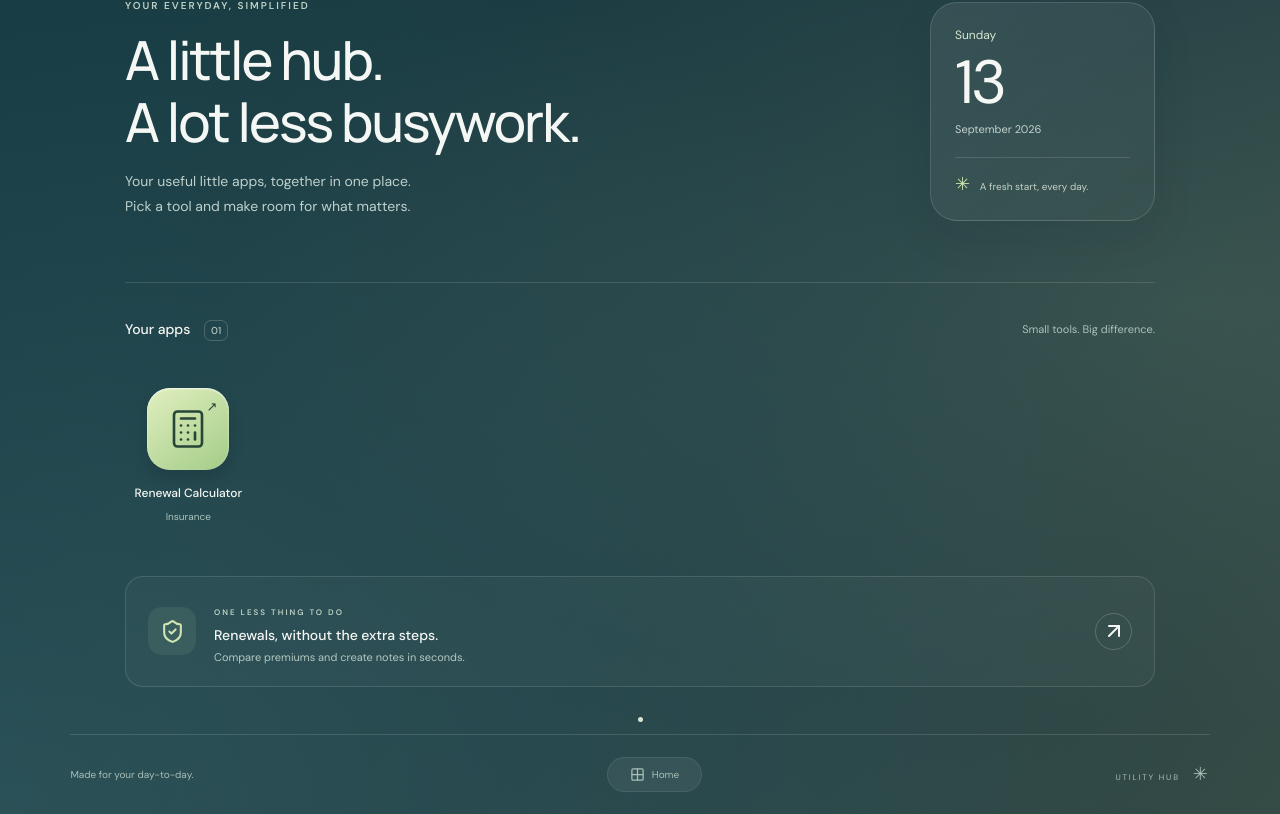
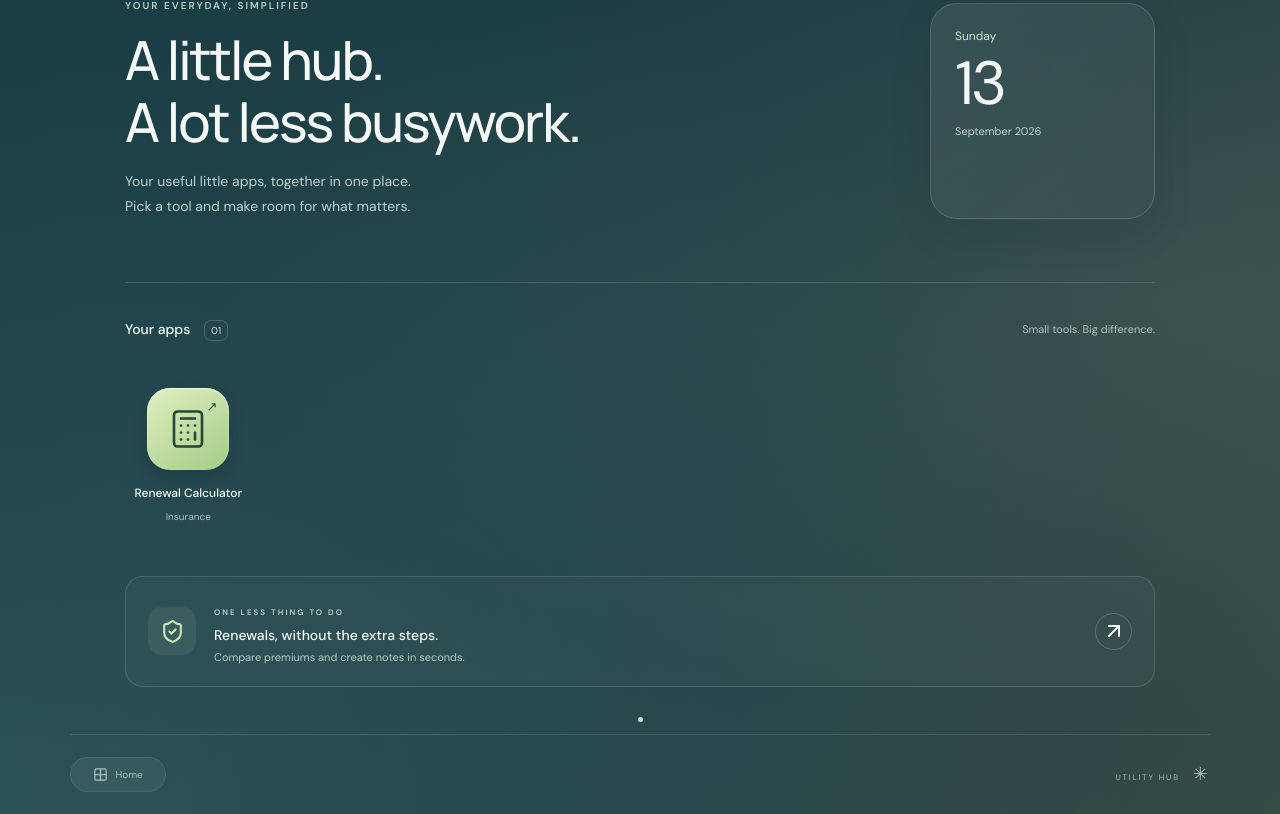
Before and after one commit to Nivix047/Utility-Hub, a React (Vite) app: page / in a window 1280 px wide. Shown: the part 205-1019 px from the top of the page. Built offline with nearby package versions, Linux system fonts and the light colour scheme.

Commit message:
Remove footer and calendar taglines

```diff
--- a/src/hub/Hub.tsx
+++ b/src/hub/Hub.tsx
@@ -72,9 +72,6 @@ export default function Hub() {
                   year: "numeric",
                 })}
               </span>
-              <div>
-                <span className="sun">✳</span> A fresh start, every day.
-              </div>
             </div>
           </div>
           <div className="section-label">
@@ -112,7 +109,6 @@ export default function Hub() {
         </main>
       )}
       <footer>
-        {!App && <span>Made for your day-to-day.</span>}
         <a href="#">
           <Grid2X2 size={15} /> Home
         </a>
```
